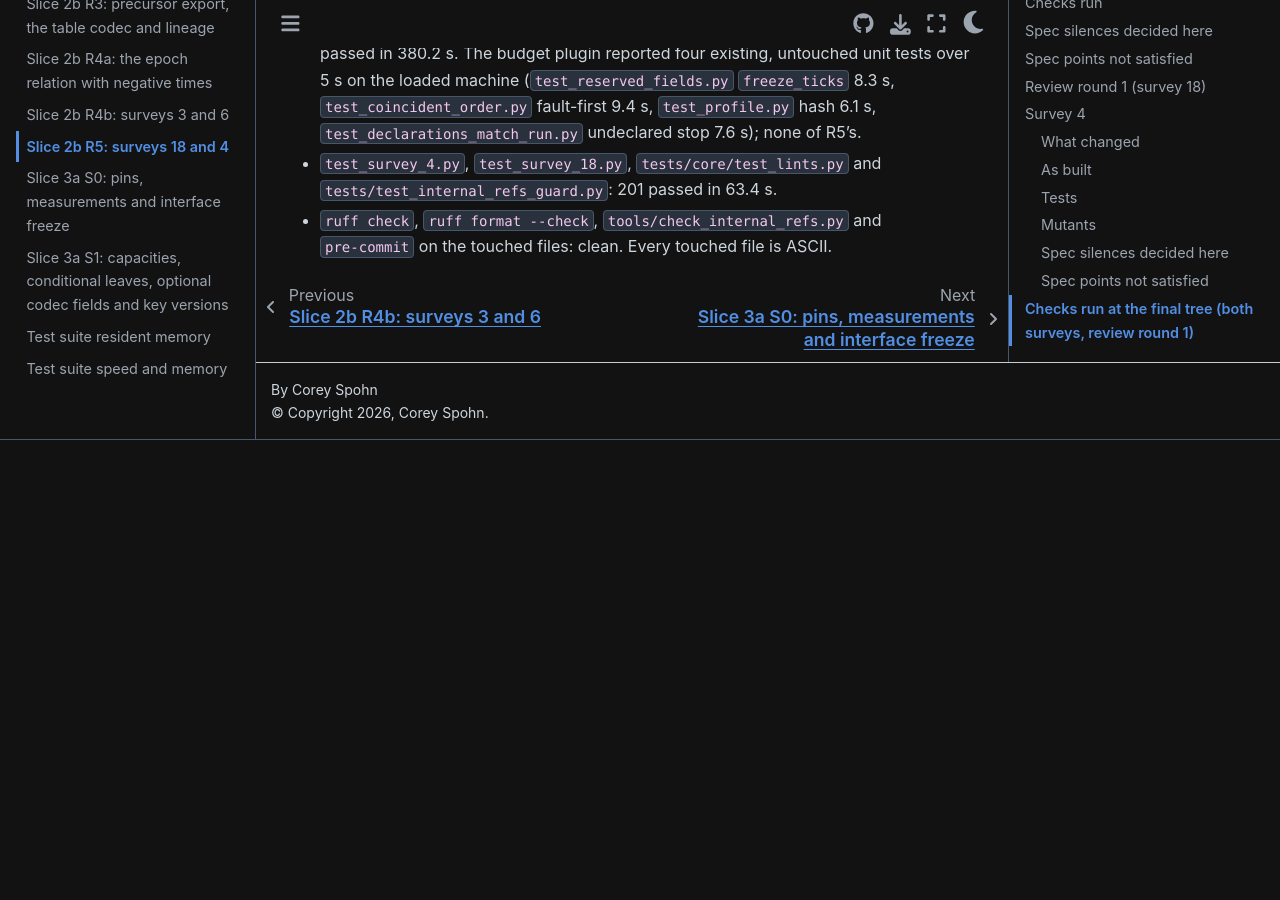
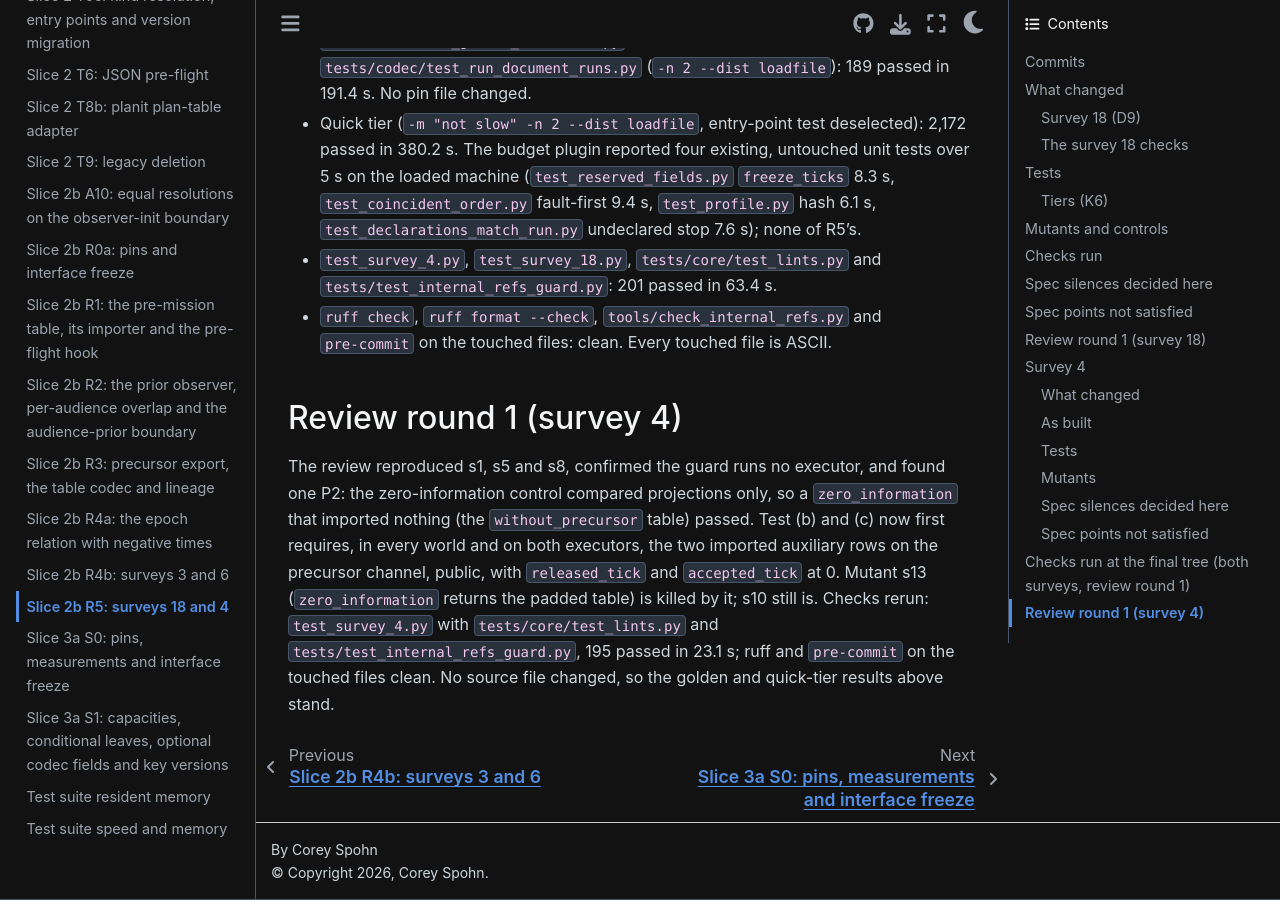
Before and after one commit to CoreySpohn/spaceodyssey, a Sphinx documentation site: the page built from docs/changes/slice-2b-r5.md, in a window 1280 px wide and 900 px high, scrolled down 11270 px. Built offline with Sphinx 7.4.7 and the Sphinx Book theme 1.1.4, drawn with Linux system fonts in a browser that asks for light colours; pages that are not in the unit, such as notebooks, are missing from menus; before the commit the page ends 11710 px from its top, so only the background shows below that; some of the changed text lies outside the part shown.

Commit message:
docs(changes): record the slice 2b R5 survey 4 review fix

```diff
--- a/docs/changes/slice-2b-r5.md
+++ b/docs/changes/slice-2b-r5.md
@@ -303,6 +303,7 @@ Each mutant was applied to a copy of `src/` and the test file run against it
 | s10 the zero-information rows keep kind and payload | `survey_4.zero_information` | (b) and (c) |
 | s11 the export widens the audience to both | `precursor._table` | (b) and (c) |
 | s12 offsets from tick 0, not the upstream horizon | `precursor._table` | guard, (a) |
+| s13 `zero_information` pads every row (no import at all) | `survey_4.zero_information` | (b) and (c) (review round 1) |
 
 s4 was first applied to the write-side check (`FileStore._intact`), where it is
 inert; applied to the read-side check it is killed. s8 first survived: with two
@@ -352,3 +353,16 @@ the observer-only variant, whose counts are unequal (4 and 2).
   `tests/test_internal_refs_guard.py`: 201 passed in 63.4 s.
 - `ruff check`, `ruff format --check`, `tools/check_internal_refs.py` and `pre-commit`
   on the touched files: clean. Every touched file is ASCII.
+
+## Review round 1 (survey 4)
+
+The review reproduced s1, s5 and s8, confirmed the guard runs no executor, and found
+one P2: the zero-information control compared projections only, so a
+`zero_information` that imported nothing (the `without_precursor` table) passed.
+Test (b) and (c) now first requires, in every world and on both executors, the two
+imported auxiliary rows on the precursor channel, public, with `released_tick` and
+`accepted_tick` at 0. Mutant s13 (`zero_information` returns the padded table) is
+killed by it; s10 still is. Checks rerun: `test_survey_4.py` with
+`tests/core/test_lints.py` and `tests/test_internal_refs_guard.py`, 195 passed in
+23.1 s; ruff and `pre-commit` on the touched files clean. No source file changed, so
+the golden and quick-tier results above stand.
```
Also changed, not shown: other parts of docs/changes/slice-2b-r5.md (+1 -1 lines).
